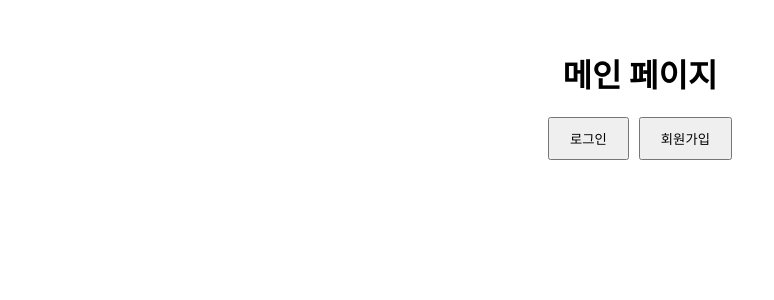
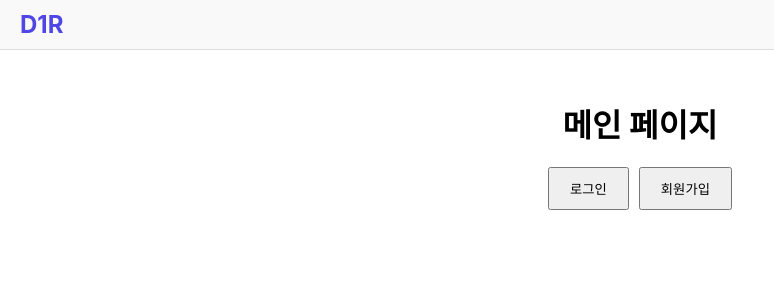
Before and after one commit to songye38/AuthLab2, a React (Create React App) app in the folder frontend/: page / in a window 1280 px wide. Shown: the top 300 px of the page, without its empty margins (0-774 px from the left). Built offline with nearby package versions, Linux system fonts and the light colour scheme.

Commit message:
ADD 로고를 포함한 헤더 추가

```diff
--- a/frontend/src/App.tsx
+++ b/frontend/src/App.tsx
@@ -2,11 +2,12 @@ import { BrowserRouter, Routes, Route } from "react-router-dom";
 import Home from "./pages/Home";
 import Login from "./pages/Login";
 import Register from "./pages/Register";
-
+import Header from "./components/header";
 
 const App = () => {
   return (
     <BrowserRouter>
+      <Header />
       <Routes>
         <Route path="/" element={<Home />} />
         <Route path="/login" element={<Login />} />
--- /dev/null
+++ b/frontend/src/components/header.tsx
@@ -0,0 +1,23 @@
+import { Link } from "react-router-dom";
+
+const Header = () => {
+  return (
+    <header
+      style={{
+        display: "flex",
+        alignItems: "center",
+        padding: "10px 20px",
+        borderBottom: "1px solid #ddd",
+        backgroundColor: "#f9f9f9",
+      }}
+    >
+      <h1 style={{ margin: 0, fontWeight: "bold", fontSize: "1.5rem", color: "#4f46e5" }}>
+        <Link to="/" style={{ textDecoration: "none", color: "inherit" }}>
+          D1R
+        </Link>
+      </h1>
+    </header>
+  );
+};
+
+export default Header;
```
